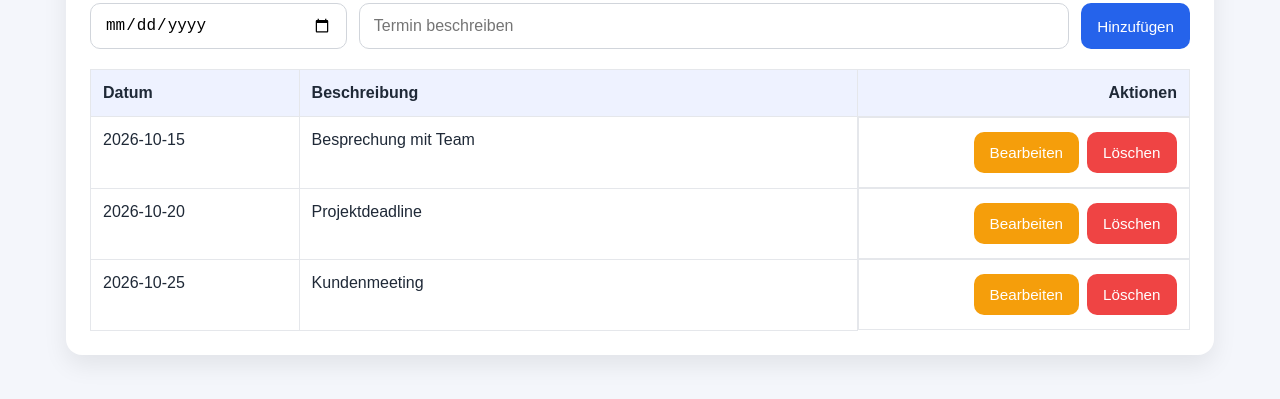
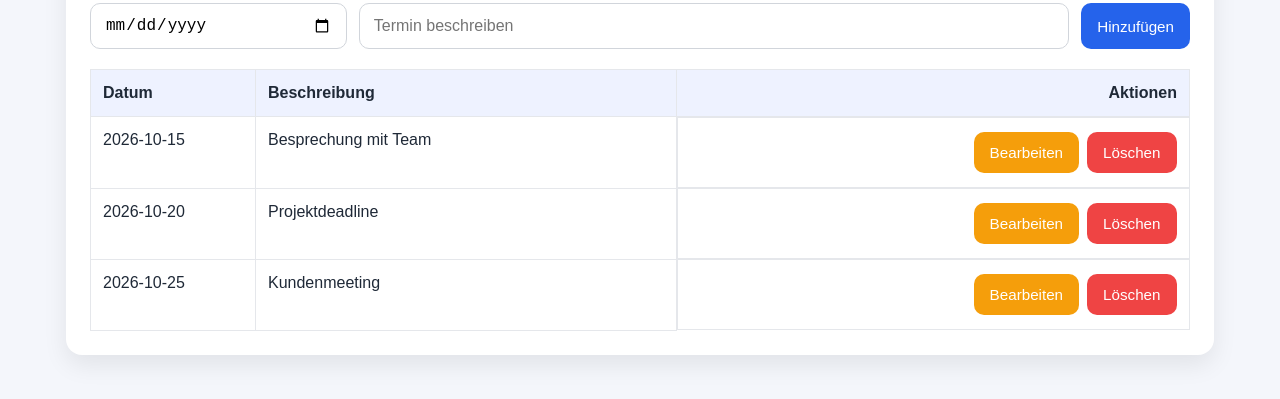
Before and after one commit to mgoldi68/simple-website, a plain HTML site: page index.html in a window 1280 px wide. Shown: the part 143-542 px from the top of the page. Drawn offline with Linux system fonts and the light colour scheme.

Commit message:
Make Beschreibung column expand to fill space and align Aktionen to right edge

```diff
--- a/style.css
+++ b/style.css
@@ -61,7 +61,6 @@ table {
   width: 100%;
   border-collapse: collapse;
   margin-top: 12px;
-  table-layout: fixed;
 }
 
 th, td {
@@ -69,34 +68,36 @@ th, td {
   padding: 14px 12px;
   text-align: left;
   vertical-align: top;
-  word-wrap: break-word;
 }
 
 th:nth-child(1) {
-  width: 18%;
+  width: 140px;
+  flex-shrink: 0;
 }
 
 th:nth-child(2) {
-  width: 52%;
+  flex-grow: 1;
 }
 
 th:nth-child(3) {
-  width: 30%;
+  width: auto;
+  flex-shrink: 0;
+  white-space: nowrap;
+  text-align: right;
 }
 
 th {
   background: #eef2ff;
 }
 
-th:last-child,
 td:last-child {
   text-align: right;
+  white-space: nowrap;
 }
 
 .action-cell {
   display: flex;
   gap: 8px;
-  flex-wrap: wrap;
   justify-content: flex-end;
 }
 
```
